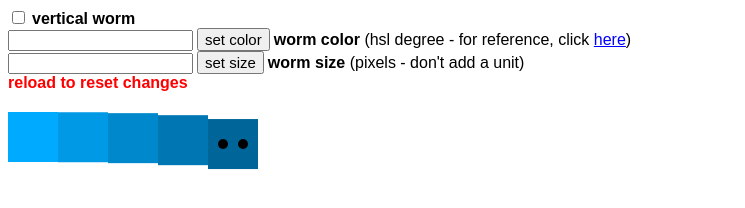
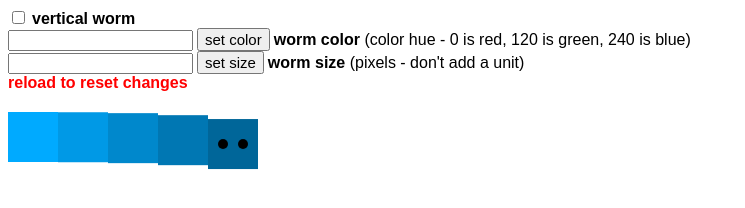
Before and after one commit to Arq091/wiggly-worm, a plain HTML site: page index.html in a window 1280 px wide. Shown: the whole page, without its empty margins (0-745 px from the left). Drawn offline with Linux system fonts and the light colour scheme.

Commit message:
Update index.html

```diff
--- a/index.html
+++ b/index.html
@@ -18,7 +18,7 @@
             <div>
                 <input type="text" name="clr" id="clr">
                 <button onclick="setcolor()">set color</button>
-                <label><strong>worm color</strong> (hsl degree - for reference, click <a href="https://hslpicker.com" target="_blank" rel="noopener noreferrer">here</a>)</label>
+                <label><strong>worm color</strong> (color hue - 0 is red, 120 is green, 240 is blue)</label>
             </div>
             <div>
                 <input type="text" name="sz" id="sz">
```
